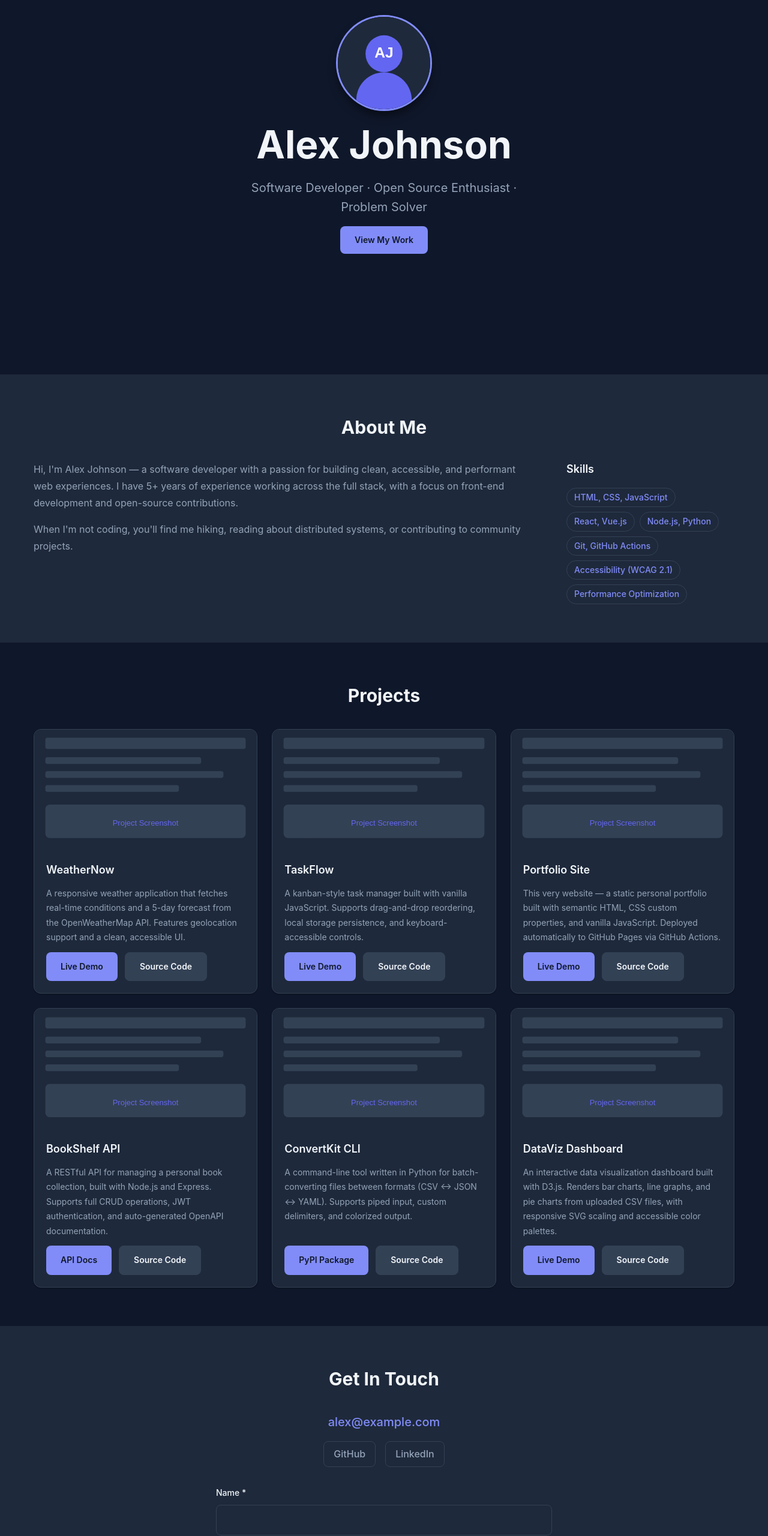
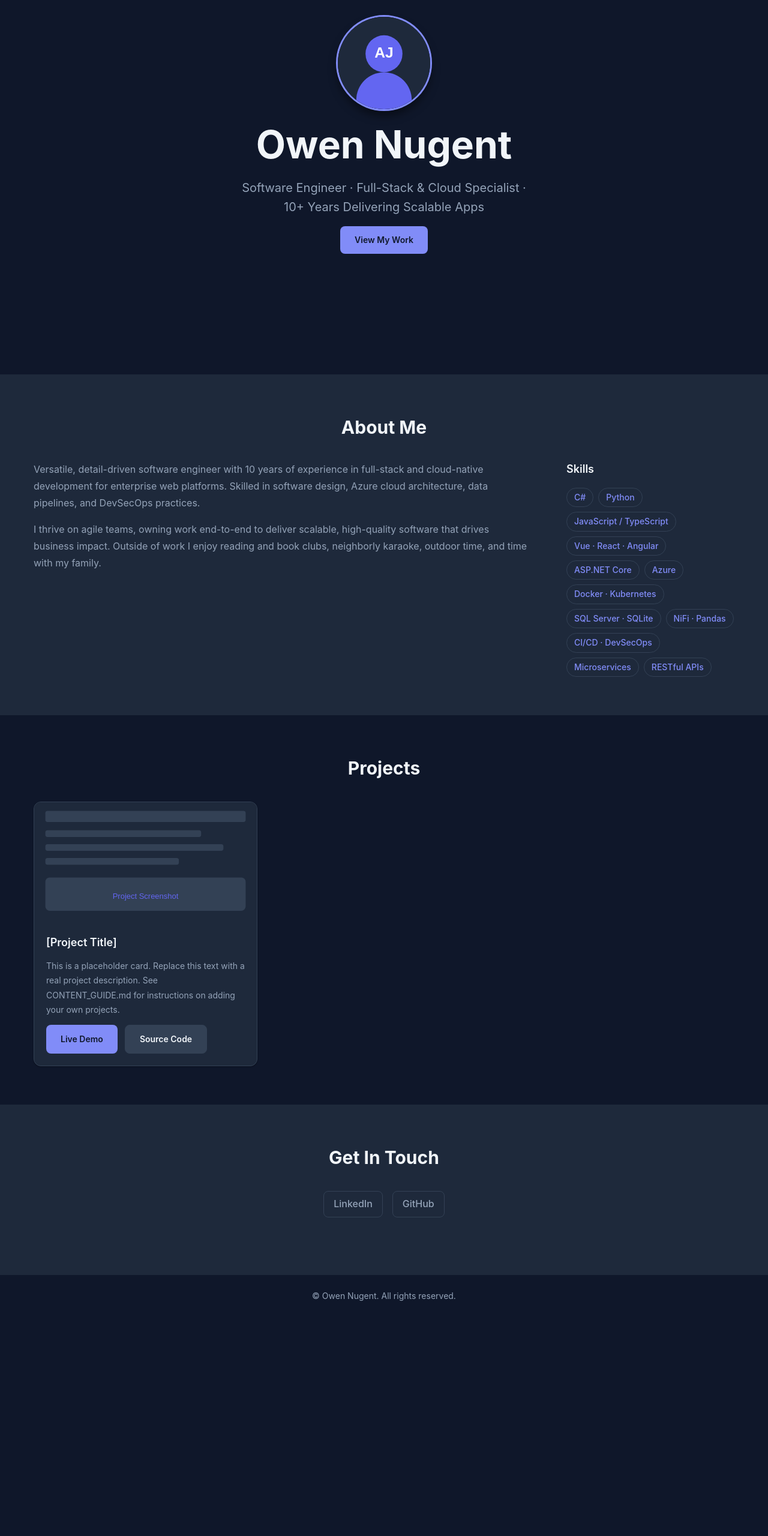
Before and after one commit to otnugent/kiro-website, a website with bundled scripts: page src/index.html in a window 1280 px wide. Shown: the part 240-2800 px from the top of the page at 60% size. After the commit the page ends 2435 px from the top, so only its background shows below. Built offline with nearby package versions, Linux system fonts and the light colour scheme.

Commit message:
Updates after basic review of initial site generation - basic site

```diff
--- a/src/index.html
+++ b/src/index.html
@@ -3,14 +3,14 @@
 <head>
   <meta charset="UTF-8">
   <meta name="viewport" content="width=device-width, initial-scale=1">
-  <title>Alex Johnson | Developer</title>
-  <meta name="description" content="Alex Johnson is a software developer specializing in web development, open-source projects, and building clean, accessible user experiences.">
+  <title>Owen Nugent | Software Engineer</title>
+  <meta name="description" content="Owen Nugent is a full-stack and cloud specialist with 10+ years delivering scalable enterprise web applications, Azure cloud architecture, and DevSecOps pipelines.">
 
   <!-- Open Graph meta tags -->
-  <meta property="og:title" content="Alex Johnson | Developer">
-  <meta property="og:description" content="Alex Johnson is a software developer specializing in web development, open-source projects, and building clean, accessible user experiences.">
+  <meta property="og:title" content="Owen Nugent | Software Engineer">
+  <meta property="og:description" content="Owen Nugent is a full-stack and cloud specialist with 10+ years delivering scalable enterprise web applications, Azure cloud architecture, and DevSecOps pipelines.">
   <meta property="og:image" content="images/og-image.webp">
-  <meta property="og:url" content="https://alexjohnson.github.io">
+  <meta property="og:url" content="https://otnugent.github.io">
 
   <link rel="icon" href="images/favicon.svg" type="image/svg+xml">
   <link rel="stylesheet" href="css/styles.css">
@@ -20,7 +20,7 @@
   <a href="#main-content" class="skip-link">Skip to main content</a>
   <header>
     <nav role="navigation" aria-label="Main navigation">
-      <a href="#home" class="nav-logo">Alex Johnson</a>
+      <a href="#home" class="nav-logo">Owen Nugent</a>
       <button class="nav-toggle" aria-expanded="false" aria-controls="nav-menu" aria-label="Toggle navigation menu">
         <span class="nav-toggle__bar"></span>
         <span class="nav-toggle__bar"></span>
@@ -38,9 +38,9 @@
   <main id="main-content">
     <section id="home" aria-labelledby="home-heading">
       <div class="hero__content">
-        <img src="images/placeholder-avatar.svg" alt="Alex Johnson, software developer" width="200" height="200" class="hero__avatar">
-        <h1 id="home-heading">Alex Johnson</h1>
-        <p class="hero__tagline">Software Developer · Open Source Enthusiast · Problem Solver</p>
+        <img src="images/placeholder-avatar.svg" alt="Owen Nugent, software engineer" width="200" height="200" class="hero__avatar">
+        <h1 id="home-heading">Owen Nugent</h1>
+        <p class="hero__tagline">Software Engineer · Full-Stack & Cloud Specialist · 10+ Years Delivering Scalable Apps</p>
         <a href="#projects" class="btn btn--primary">View My Work</a>
       </div>
     </section>
@@ -50,18 +50,24 @@
         <h2 id="about-heading">About Me</h2>
         <div class="about__content">
           <div class="about__bio">
-            <p>Hi, I'm Alex Johnson — a software developer with a passion for building clean, accessible, and performant web experiences. I have 5+ years of experience working across the full stack, with a focus on front-end development and open-source contributions.</p>
-            <p>When I'm not coding, you'll find me hiking, reading about distributed systems, or contributing to community projects.</p>
+            <p>Versatile, detail-driven software engineer with 10 years of experience in full-stack and cloud-native development for enterprise web platforms. Skilled in software design, Azure cloud architecture, data pipelines, and DevSecOps practices.</p>
+            <p>I thrive on agile teams, owning work end-to-end to deliver scalable, high-quality software that drives business impact. Outside of work I enjoy reading and book clubs, neighborly karaoke, outdoor time, and time with my family.</p>
           </div>
           <div class="about__skills">
             <h3>Skills</h3>
             <ul class="skills__list">
-              <li>HTML, CSS, JavaScript</li>
-              <li>React, Vue.js</li>
-              <li>Node.js, Python</li>
-              <li>Git, GitHub Actions</li>
-              <li>Accessibility (WCAG 2.1)</li>
-              <li>Performance Optimization</li>
+              <li>C#</li>
+              <li>Python</li>
+              <li>JavaScript / TypeScript</li>
+              <li>Vue · React · Angular</li>
+              <li>ASP.NET Core</li>
+              <li>Azure</li>
+              <li>Docker · Kubernetes</li>
+              <li>SQL Server · SQLite</li>
+              <li>NiFi · Pandas</li>
+              <li>CI/CD · DevSecOps</li>
+              <li>Microservices</li>
+              <li>RESTful APIs</li>
             </ul>
           </div>
         </div>
@@ -72,6 +78,23 @@
         <h2 id="projects-heading">Projects</h2>
         <div class="projects__grid">
 
+          <!-- PLACEHOLDER: Replace this card with a real project. See CONTENT_GUIDE.md for instructions. -->
+          <article class="project-card">
+            <img src="images/projects/placeholder-project.svg"
+                 alt="Placeholder — no real project yet"
+                 width="400" height="225" loading="lazy">
+            <div class="project-card__content">
+              <h3 class="project-card__title">[Project Title]</h3>
+              <p class="project-card__description">This is a placeholder card. Replace this text with a real project description. See CONTENT_GUIDE.md for instructions on adding your own projects.</p>
+              <div class="project-card__links">
+                <a href="#" class="btn btn--primary" aria-disabled="true">Live Demo</a>
+                <a href="#" class="btn btn--secondary" aria-disabled="true">Source Code</a>
+              </div>
+            </div>
+          </article>
+
+          <!-- Hidden projects — uncomment and fill in when ready -->
+          <!--
           <article class="project-card">
             <img src="images/projects/placeholder-project.svg"
                  alt="Weather app dashboard showing current conditions and a 5-day forecast"
@@ -151,7 +174,9 @@
               </div>
             </div>
           </article>
+          -->
 
+          <!--
           <article class="project-card">
             <img src="images/projects/placeholder-project.svg"
                  alt="Data visualization dashboard displaying interactive charts and graphs for sales data"
@@ -167,6 +192,7 @@
               </div>
             </div>
           </article>
+          -->
 
         </div>
       </div>
@@ -175,35 +201,18 @@
       <div class="section__container">
         <h2 id="contact-heading">Get In Touch</h2>
         <div class="contact__info">
-          <a href="mailto:alex@example.com" class="contact__email">alex@example.com</a>
           <div class="contact__social">
-            <a href="https://github.com/alexjohnson" target="_blank" rel="noopener noreferrer"
+            <a href="https://linkedin.com/in/owen-nugent-85bb728a" target="_blank" rel="noopener noreferrer"
+               aria-label="LinkedIn profile">LinkedIn</a>
+            <a href="https://github.com/otnugent" target="_blank" rel="noopener noreferrer"
                aria-label="GitHub profile">GitHub</a>
-            <a href="https://linkedin.com/in/alexjohnson" target="_blank" rel="noopener noreferrer"
-               aria-label="LinkedIn profile">LinkedIn</a>
           </div>
         </div>
-        <form id="contact-form" action="https://formspree.io/f/YOUR_FORM_ID" method="POST" novalidate aria-label="Contact form">
-          <div class="form-group">
-            <label for="name">Name <span aria-hidden="true">*</span></label>
-            <input type="text" id="name" name="name" required autocomplete="name" aria-required="true">
-          </div>
-          <div class="form-group">
-            <label for="email">Email <span aria-hidden="true">*</span></label>
-            <input type="email" id="email" name="email" required autocomplete="email" aria-required="true">
-          </div>
-          <div class="form-group">
-            <label for="message">Message <span aria-hidden="true">*</span></label>
-            <textarea id="message" name="message" rows="5" required aria-required="true"></textarea>
-          </div>
-          <button type="submit" class="btn btn--primary">Send Message</button>
-          <div id="form-status" role="status" aria-live="polite"></div>
-        </form>
       </div>
     </section>
   </main>
   <footer>
-    <p>&copy; <span id="current-year"></span> Alex Johnson. All rights reserved.</p>
+    <p>&copy; <span id="current-year"></span> Owen Nugent. All rights reserved.</p>
   </footer>
 </body>
 </html>
```
Also changed, not shown: tests/setup.test.js (+2 -1 lines).
